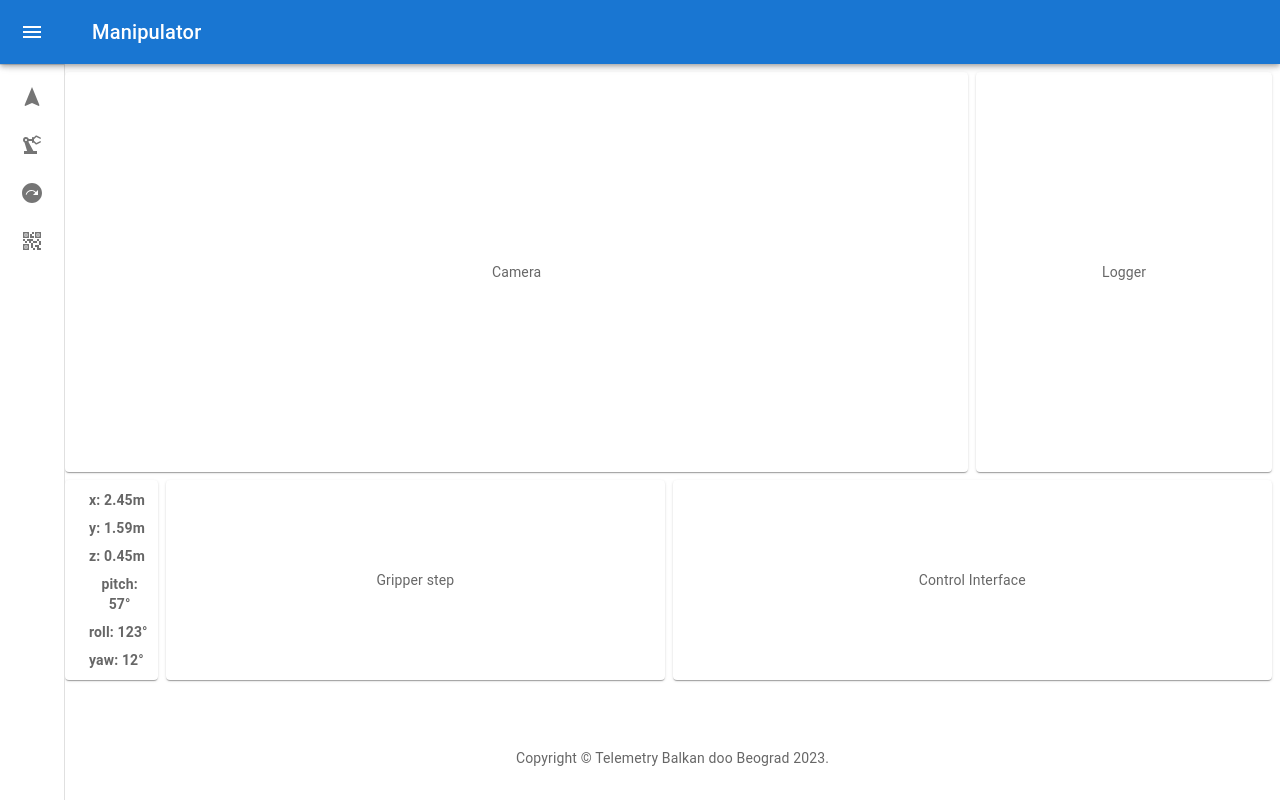
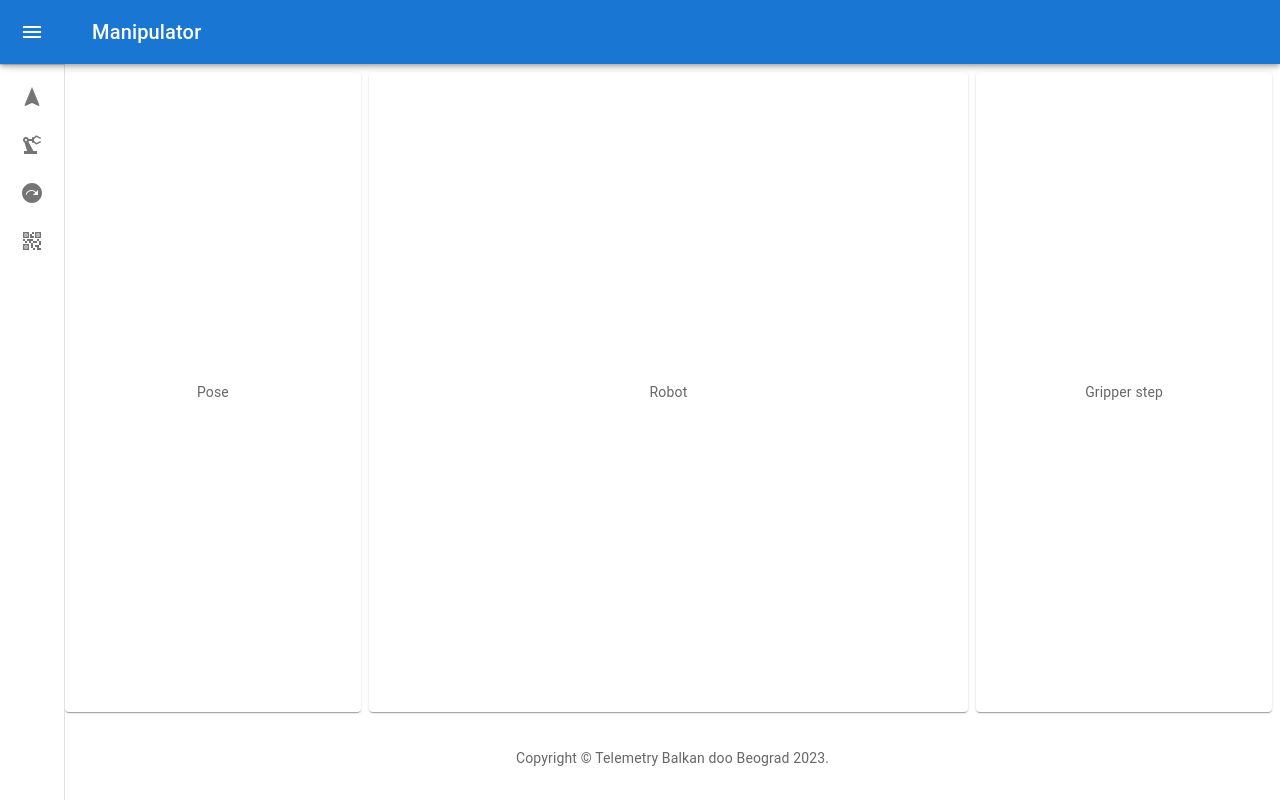
Before and after one commit to sergei-nntu/orb, a React (Create React App) app in the folder web/: page /manipulator in a window 1280 px wide. Built offline with nearby package versions, Linux system fonts and the light colour scheme; the HTML template or start-up script is replaced by a standard one; what blockly would draw is missing.

Commit message:
Interface design has been changed, unused components have been removed

```diff
--- a/web/src/pages/manipulator/Manipulator.tsx
+++ b/web/src/pages/manipulator/Manipulator.tsx
@@ -1,19 +1,15 @@
 import {Grid} from '@mui/material';
 import React from 'react';
 import Camera from "./components/Camera/Camera";
-import Logger from './components/Logger/Logger';
 import Pose from "./components/Pose/Pose";
 import GripperStep from "./components/GripperStep/GripperStep";
-import ControlInterface from "./components/ControlInterface/ControlInterface";
 
 export default function Manipulator() {
     return (
         <Grid container spacing={1} sx={{pt: 1, pr: 1}}>
+            <Pose />
             <Camera />
-            <Logger />
-            <Pose />
             <GripperStep />
-            <ControlInterface />
         </Grid>
     );
 }
--- a/web/src/pages/manipulator/components/Camera/Camera.tsx
+++ b/web/src/pages/manipulator/components/Camera/Camera.tsx
@@ -4,16 +4,16 @@ import {Item} from "../StyledComponents/StyledComponents";
 
 export default function Camera() {
     return (
-        <Grid item xs={9}>
+        <Grid item xs={6}>
             <Item
                 sx={{
-                    minHeight: "400px",
+                    minHeight: "80vh",
                     display: "flex",
                     justifyContent: "center",
                     alignItems: "center"
                 }}
             >
-                Camera
+                Robot
             </Item>
         </Grid>
     );
--- a/web/src/pages/manipulator/components/ControlInterface/ControlInterface.tsx
+++ /dev/null
@@ -1,20 +0,0 @@
-import React from 'react';
-import {Item} from "../StyledComponents/StyledComponents";
-import {Grid} from "@mui/material";
-
-export default function ControlInterface() {
-    return (
-        <Grid item xs={6}>
-            <Item
-                sx={{
-                    minHeight: "200px",
-                    display: "flex",
-                    justifyContent: "center",
-                    alignItems: "center"
-                }}
-            >
-                Control Interface
-            </Item>
-        </Grid>
-    );
-}
--- a/web/src/pages/manipulator/components/GripperStep/GripperStep.tsx
+++ b/web/src/pages/manipulator/components/GripperStep/GripperStep.tsx
@@ -4,10 +4,10 @@ import {Grid} from "@mui/material";
 
 export default function GripperStep() {
     return (
-        <Grid item xs={5}>
+        <Grid item xs={3}>
             <Item
                 sx={{
-                    minHeight: "200px",
+                    minHeight: "80vh",
                     display: "flex",
                     justifyContent: "center",
                     alignItems: "center"
--- a/web/src/pages/manipulator/components/Logger/Logger.tsx
+++ /dev/null
@@ -1,20 +0,0 @@
-import React from 'react';
-import {Grid} from "@mui/material";
-import {Item} from "../StyledComponents/StyledComponents";
-
-export default function Logger() {
-    return (
-        <Grid item xs={3}>
-            <Item
-                sx={{
-                    minHeight: "400px",
-                    display: "flex",
-                    justifyContent: "center",
-                    alignItems: "center"
-                }}
-            >
-                Logger
-            </Item>
-        </Grid>
-    );
-}
--- a/web/src/pages/manipulator/components/Pose/Pose.tsx
+++ b/web/src/pages/manipulator/components/Pose/Pose.tsx
@@ -1,96 +1,19 @@
 import React from 'react';
 import {Item} from "../StyledComponents/StyledComponents";
-import {Box, Grid} from "@mui/material";
+import {Grid} from "@mui/material";
 
 export default function Pose() {
     return (
-        <Grid item xs={1}>
+        <Grid item xs={3}>
             <Item
                 sx={{
-                    minHeight: "200px",
+                    minHeight: "80vh",
                     display: "flex",
                     justifyContent: "center",
                     alignItems: "center"
                 }}
             >
-                <Grid
-                    container
-                    spacing={1}
-                    direction="column"
-                >
-                    <Grid item xs={1}>
-                        <Box
-                            sx={{
-                                display: "flex",
-                                justifyContent: "flex-start",
-                                fontWeight: "600",
-                                pl: 2
-                            }}
-                        >
-                            x: 2.45m
-                        </Box>
-                    </Grid>
-                    <Grid item xs={1}>
-                        <Box
-                            sx={{
-                                display: "flex",
-                                justifyContent: "flex-start",
-                                fontWeight: "600",
-                                pl: 2
-                            }}
-                        >
-                            y: 1.59m
-                        </Box>
-                    </Grid>
-                    <Grid item xs={1}>
-                        <Box
-                            sx={{
-                                display: "flex",
-                                justifyContent: "flex-start",
-                                fontWeight: "600",
-                                pl: 2
-                            }}
-                        >
-                            z: 0.45m
-                        </Box>
-                    </Grid>
-                    <Grid item xs={1}>
-                        <Box
-                            sx={{
-                                display: "flex",
-                                justifyContent: "flex-start",
-                                fontWeight: "600",
-                                pl: 2
-                            }}
-                        >
-                            pitch: 57°
-                        </Box>
-                    </Grid>
-                    <Grid item xs={1}>
-                        <Box
-                            sx={{
-                                display: "flex",
-                                justifyContent: "flex-start",
-                                fontWeight: "600",
-                                pl: 2
-                            }}
-                        >
-                            roll: 123°
-                        </Box>
-                    </Grid>
-                    <Grid item xs={1}>
-                        <Box
-                            sx={{
-                                display: "flex",
-                                justifyContent: "flex-start",
-                                fontWeight: "600",
-                                pl: 2
-                            }}
-                        >
-                            yaw: 12°
-                        </Box>
-                    </Grid>
-                </Grid>
+                Pose
             </Item>
         </Grid>
     );
```
